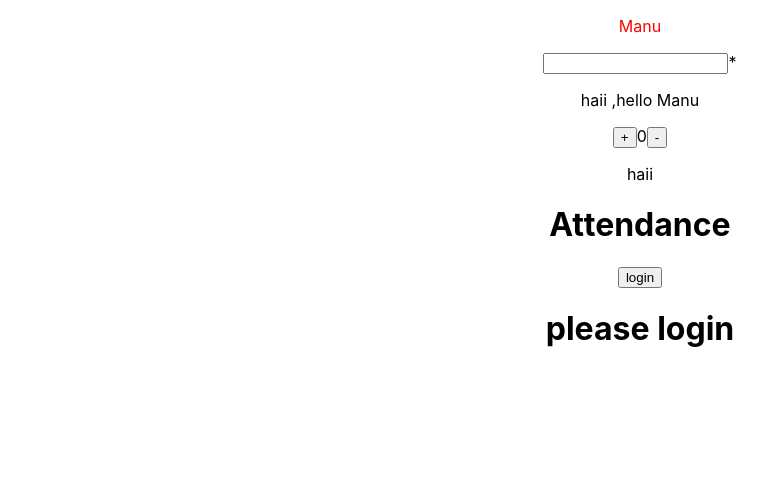
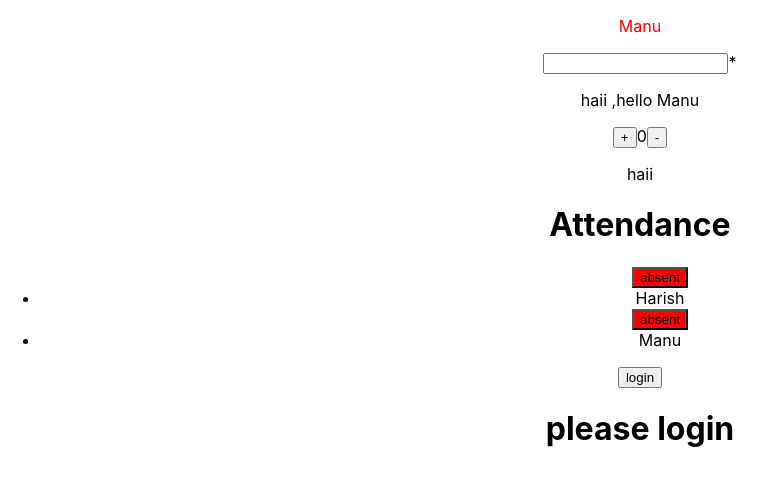
Before and after one commit to gayathrislatrainer23-bot/React-11-1, a React (Create React App) app: page / in a window 1280 px wide. Shown: the top 486 px of the page, without its empty margins (0-776 px from the left). Built offline with nearby package versions, Linux system fonts and the light colour scheme.

Commit message:
day-7- revise

```diff
--- a/src/components/Attendance.jsx
+++ b/src/components/Attendance.jsx
@@ -33,7 +33,7 @@ return(
     {
 students?.map((student,index)=>(
     <>
-<button onClick={handleclick(student.name)} style={{backgroundColor:(student?.isPresent )? "green"  : "red"}}>{(student.isPresent )? "present"  : "absent"}</button>
+<button onClick={()=>handleclick(student.name)} style={{backgroundColor:(student?.isPresent )? "green"  : "red"}}>{(student.isPresent )? "present"  : "absent"}</button>
     <li key={index} >{student.name}</li>
     {/* <span key={index} style={{backgroundColor:(isPresent )? "green"  : "red"}}>{(isPresent )? "present"  : "absent"}</span> */}
     </>
```
Also changed, not shown: 1 other file (tests, documents, lock files or other folders).
